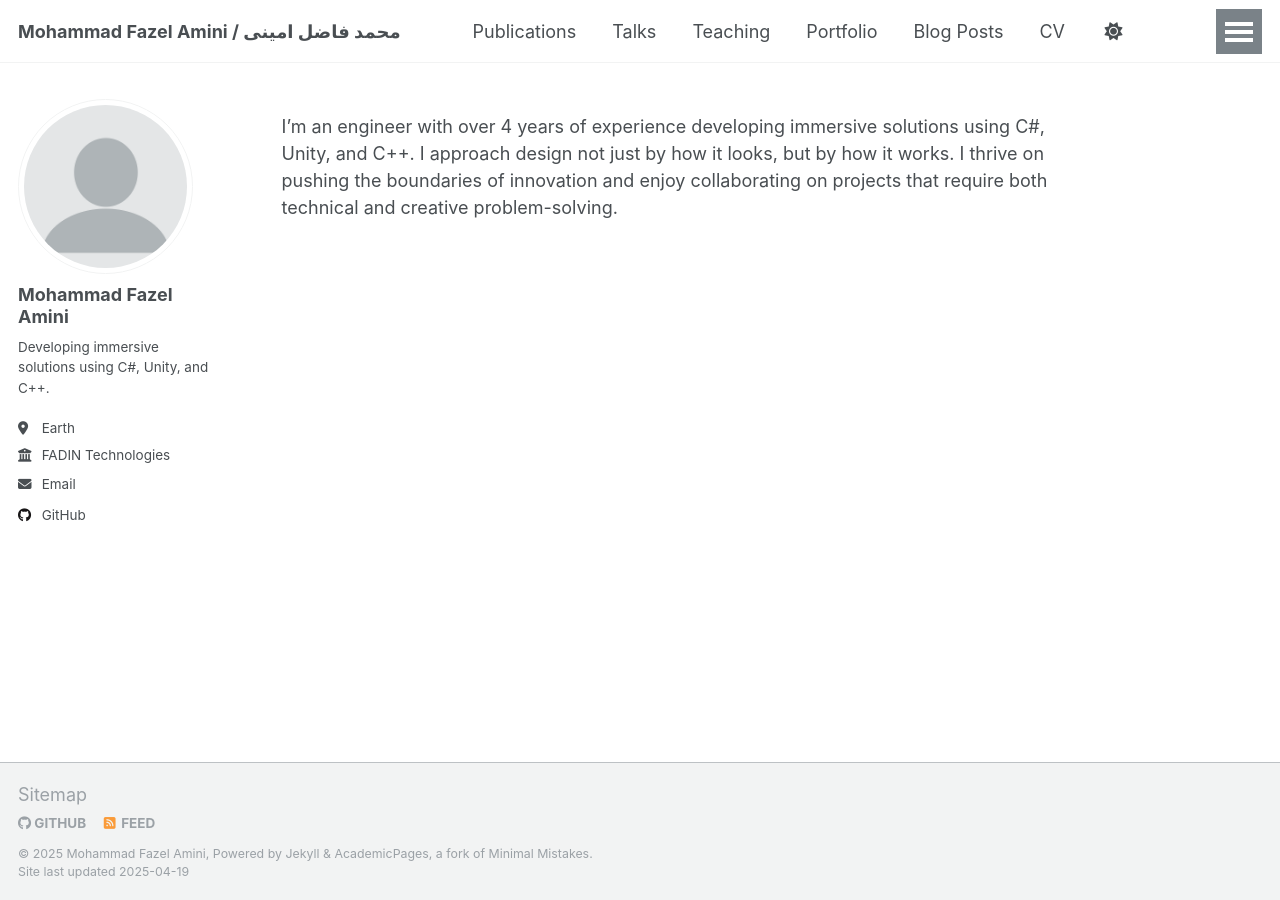
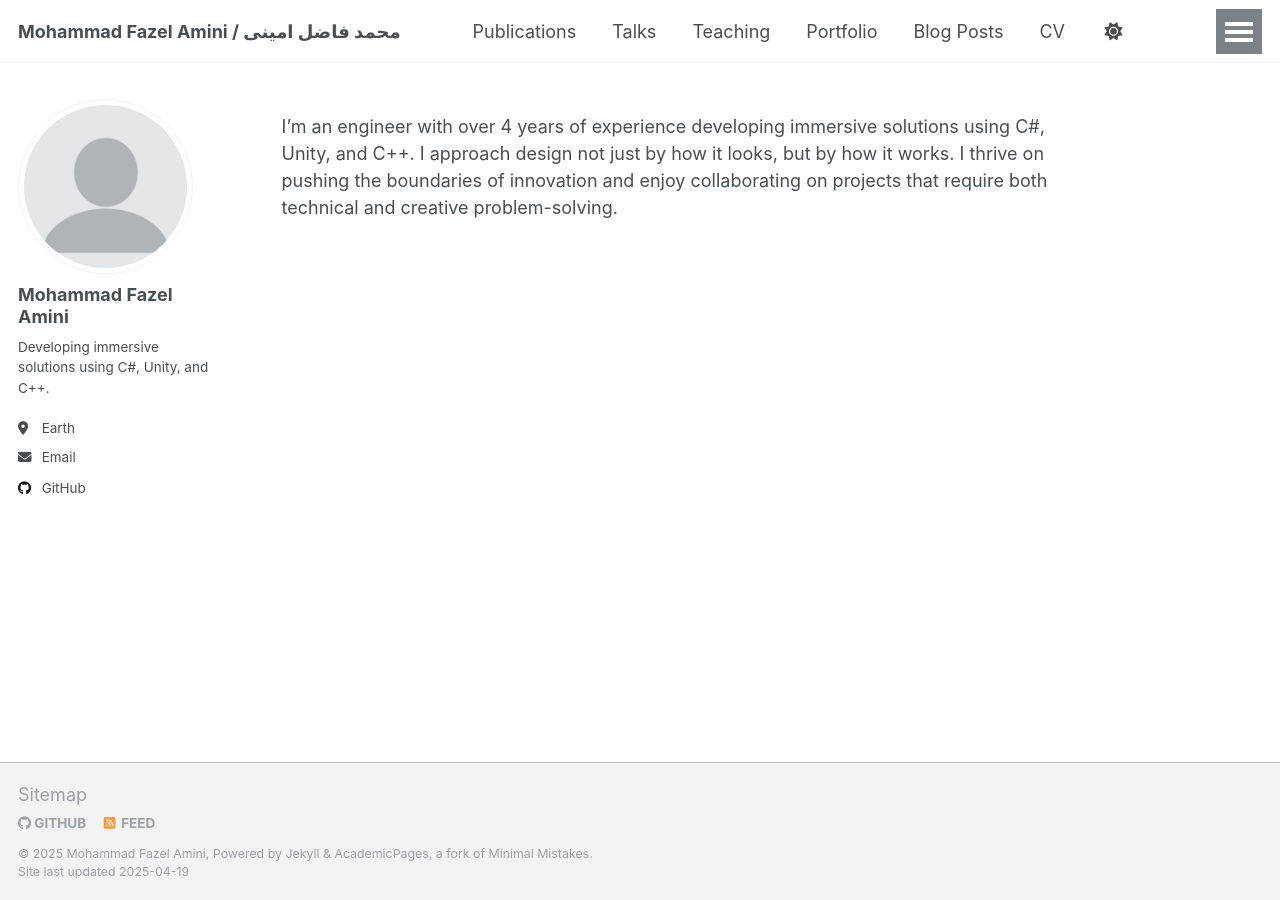
Before and after one commit to MfaXyz/mfaxyz.github.io, a Jekyll site: the page built from _pages/about.md, in a window 1280 px wide. Built offline with Jekyll 4.4.1, drawn with Linux system fonts in a browser that asks for light colours.

Commit message:
Update _config.yml

```diff
--- a/_config.yml
+++ b/_config.yml
@@ -27,7 +27,7 @@ author:
   pronouns         : # example: "she/her"
   bio              : "Developing immersive solutions using C#, Unity, and C++."
   location         : "Earth"
-  employer         : "FADIN Technologies"
+  employer         : #
   uri              : # URL
   email            : "MfaXyzOfficial@gmail.com"
 
```
